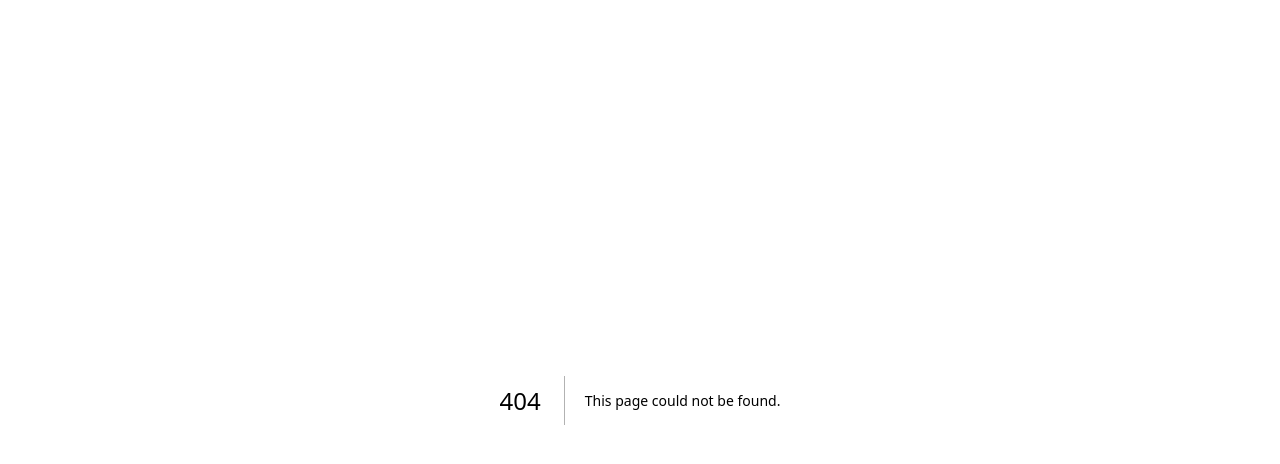
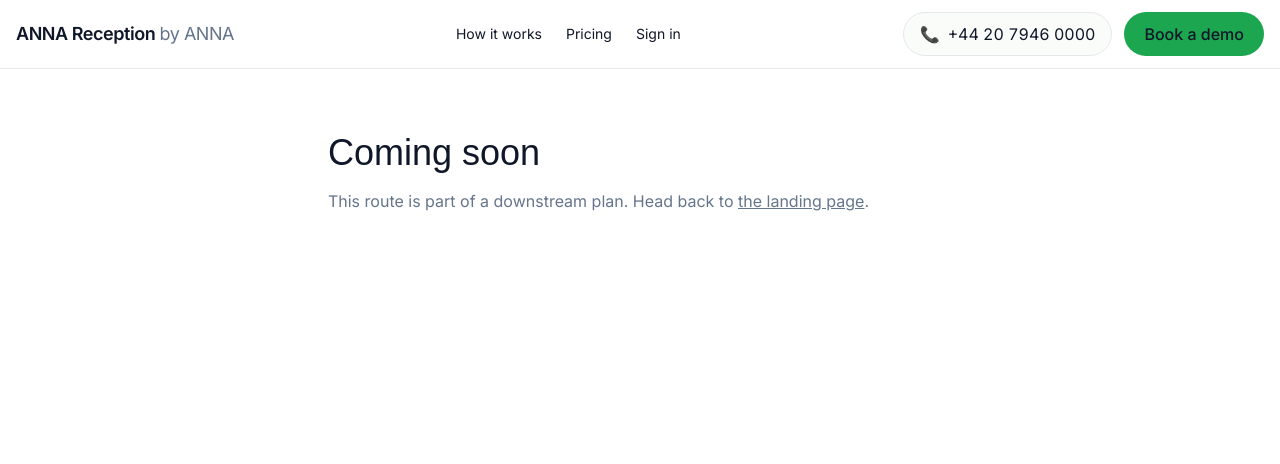
Before and after one commit to nfilippov733/anna-reception, a Next.js app: page /coming-soon in a window 1280 px wide. Before the commit this address had no page. Shown: the top 464 px of the page. Built offline with nearby package versions, Linux system fonts and the light colour scheme; a web font is replaced by a local one.

Commit message:
feat: root layout + sticky header (§01) + /coming-soon stub

```diff
--- /dev/null
+++ b/src/app/coming-soon/page.tsx
@@ -0,0 +1,8 @@
+export default function ComingSoon() {
+  return (
+    <section className="mx-auto max-w-prose px-4 py-16">
+      <h1 className="font-display text-4xl">Coming soon</h1>
+      <p className="mt-4 text-fg-muted">This route is part of a downstream plan. Head back to <a className="underline" href="/">the landing page</a>.</p>
+    </section>
+  );
+}
--- a/src/app/layout.tsx
+++ b/src/app/layout.tsx
@@ -1,6 +1,7 @@
 import "./globals.css";
 import { Inter, Calistoga } from "next/font/google";
 import type { Metadata } from "next";
+import { Header } from "@/components/layout/Header";
 
 const inter = Inter({ subsets: ["latin"], variable: "--font-inter", display: "swap" });
 const display = Calistoga({ subsets: ["latin"], weight: "400", variable: "--font-display", display: "swap" });
@@ -13,7 +14,10 @@ export const metadata: Metadata = {
 export default function RootLayout({ children }: { children: React.ReactNode }) {
   return (
     <html lang="en-GB" className={`${inter.variable} ${display.variable}`}>
-      <body>{children}</body>
+      <body className="min-h-screen flex flex-col">
+        <Header />
+        <main className="flex-1">{children}</main>
+      </body>
     </html>
   );
 }
--- /dev/null
+++ b/src/components/layout/Header.tsx
@@ -0,0 +1,27 @@
+import { Button } from "@/components/primitives/Button";
+import { PhoneChip } from "@/components/primitives/PhoneChip";
+
+const DEMO_PHONE = process.env.NEXT_PUBLIC_DEMO_PHONE ?? "+44 20 7946 0000";
+
+export function Header() {
+  return (
+    <header className="sticky top-0 z-40 bg-bg/90 backdrop-blur border-b border-border">
+      <div className="mx-auto max-w-page flex items-center justify-between px-4 py-3">
+        <a href="/" className="text-lg font-semibold tracking-tight">
+          ANNA Reception <span className="text-fg-muted font-normal">by ANNA</span>
+        </a>
+        <nav aria-label="Primary" className="hidden md:flex items-center gap-6 text-sm">
+          <a href="#how-it-works" className="hover:underline">How it works</a>
+          <a href="#pricing" className="hover:underline">Pricing</a>
+          <a href="/sign-in" className="hover:underline">Sign in</a>
+        </nav>
+        <div className="flex items-center gap-3">
+          <PhoneChip number={DEMO_PHONE} className="hidden sm:inline-flex" />
+          <Button href="/demo" data-event="hero_cta_demo_clicked">
+            Book a demo
+          </Button>
+        </div>
+      </div>
+    </header>
+  );
+}
```
Also changed, not shown: 1 other file (tests, documents, lock files or other folders).
